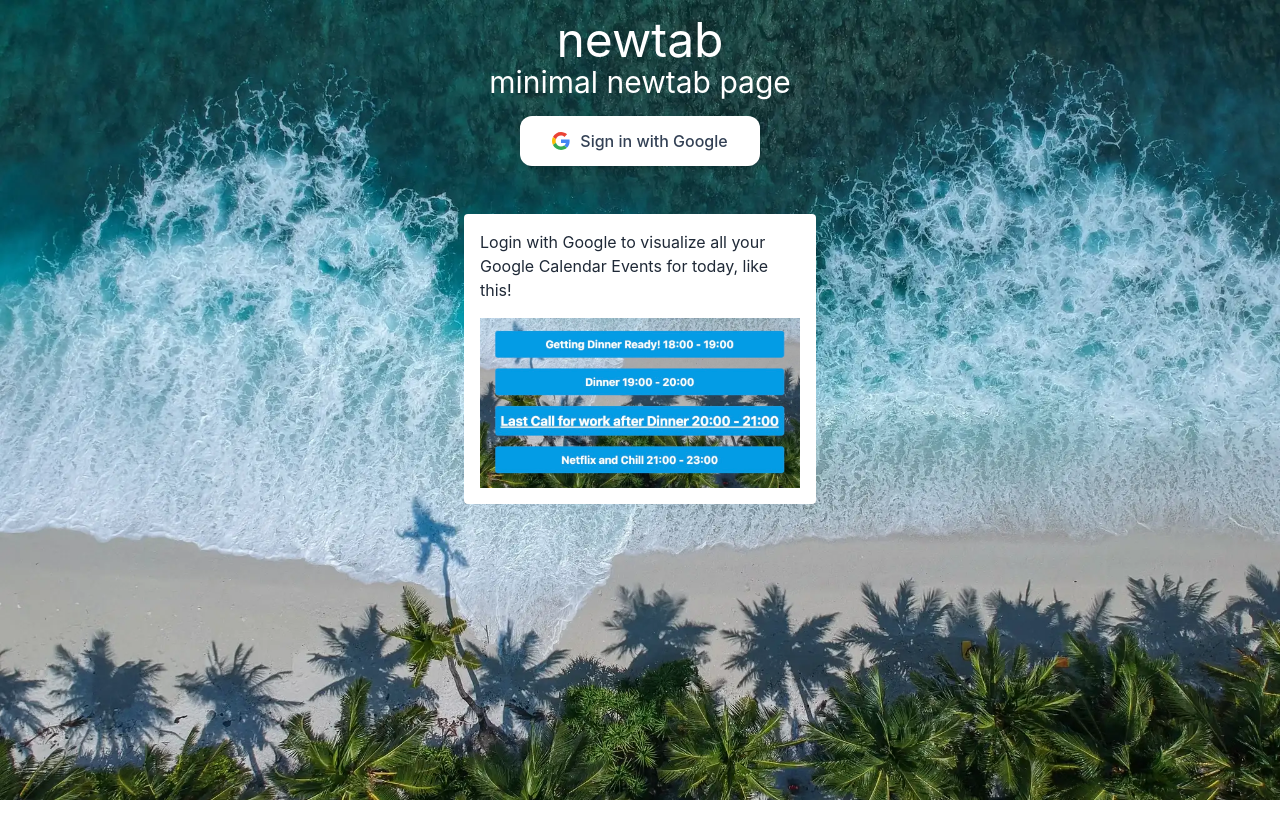
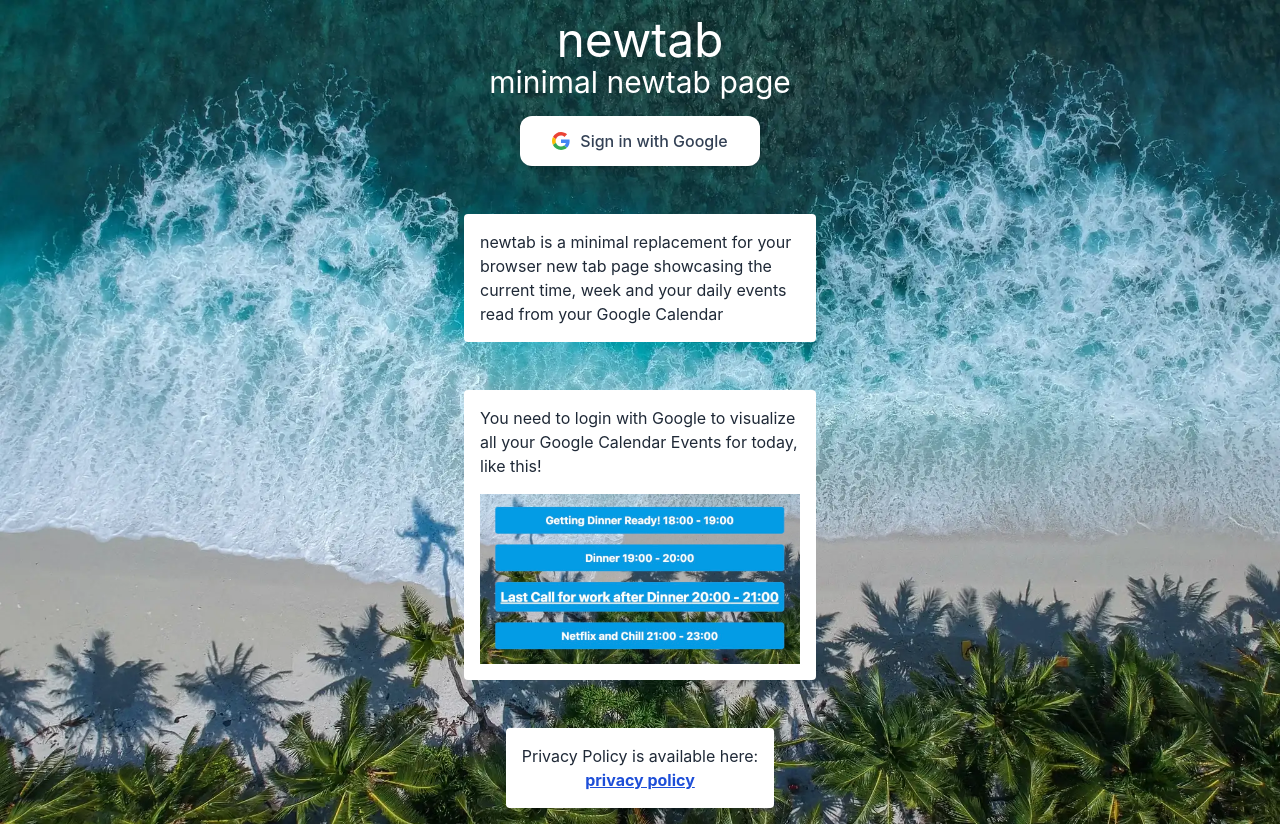
Before and after one commit to riccardogiorato/newtab, a Next.js app: page / in a window 1280 px wide. Before the commit the page ends 800 px from the top, so only its background shows below. Built offline with nearby package versions, Linux system fonts and the light colour scheme; no server answers.

Commit message:
add LinkElement

```diff
--- a/package.json
+++ b/package.json
@@ -13,7 +13,7 @@
     "studio": "yarn prisma studio",
     "migrate": "yarn prisma migrate dev",
     "generate": "yarn prisma generate",
-    "setup": "vercel pull"
+    "setup": "yarn vercel env pull"
   },
   "dependencies": {
     "@googleapis/calendar": "^1.0.2",
@@ -34,6 +34,7 @@
     "eslint-config-next": "12.1.6",
     "postcss": "^8.4.14",
     "prisma": "^3.12.0",
-    "typescript": "4.7.2"
+    "typescript": "4.7.2",
+    "vercel": "^25.0.0"
   }
 }
--- /dev/null
+++ b/src/components/LinkElement.tsx
@@ -0,0 +1,9 @@
+export const LinkElement: React.FC<
+  React.AnchorHTMLAttributes<HTMLAnchorElement>
+> = ({ children, ...props }) => {
+  return (
+    <a {...props} className="underline text-blue-700 font-bold">
+      {children}
+    </a>
+  );
+};
--- a/src/pages/index.tsx
+++ b/src/pages/index.tsx
@@ -1,7 +1,9 @@
 /* eslint-disable @next/next/no-img-element */
 import { signIn, useSession } from "next-auth/react";
+import Link from "next/link";
 import Router from "next/router";
 import { GoogleSignIn } from "../components/GoogleSignIn";
+import { LinkElement } from "../components/LinkElement";
 const Home = () => {
   const { data: session, status } = useSession();
 
@@ -27,18 +29,45 @@ const Home = () => {
               })
             }
           />
+
+          <span className="mt-4 flex items-center justify-center">
+            <div className="flex flex-col">
+              <div className="p-4 mt-8 rounded bg-white text-gray-800">
+                <p className="max-w-xs">
+                  newtab is a minimal replacement for your browser new tab page
+                  showcasing the current time, week and your daily events read
+                  from your Google Calendar
+                </p>
+              </div>
+            </div>
+          </span>
+
           <span className="mt-4 flex items-center justify-center">
             <div className="flex flex-col">
               <div className="p-4 mt-8 rounded bg-white text-gray-800">
                 <p className="pb-4 max-w-xs">
-                  Login with Google to visualize all your Google Calendar Events
-                  for today, like this!
+                  You need to login with Google to visualize all your Google
+                  Calendar Events for today, like this!
                 </p>
                 <img
                   src="/events.jpg"
                   alt="Events"
                   className="max-w-xs mx-auto"
                 />
+              </div>
+            </div>
+          </span>
+
+          <span className="mt-4 flex items-center justify-center">
+            <div className="flex flex-col">
+              <div className="p-4 mt-8 rounded bg-white text-gray-800">
+                <p className="max-w-xs text-center">
+                  Privacy Policy is available here:
+                  <br />
+                  <Link href="/privacy">
+                    <LinkElement>privacy policy</LinkElement>
+                  </Link>
+                </p>
               </div>
             </div>
           </span>
--- a/src/pages/privacy.tsx
+++ b/src/pages/privacy.tsx
@@ -1,5 +1,6 @@
 import { NextPage } from "next";
 import Link from "next/link";
+import { LinkElement } from "../components/LinkElement";
 
 const Privacy: NextPage = () => {
   return (
@@ -27,9 +28,18 @@ const Privacy: NextPage = () => {
 
         `}
         </style>
-        <h1>Privacy Policy</h1>
+
+        <span className="fixed left-0 top-0 bg-white w-full text-center">
+          <Link href="/">
+            <LinkElement>
+              <h2>go back to the home</h2>
+            </LinkElement>
+          </Link>
+        </span>
+
+        <h1 className="pt-10">Privacy Policy</h1>
         <p>
-          <em>Effective date: 2021-01-01</em>
+          <em>Effective date: 2022-06-05</em>
         </p>
         <h2>Introduction</h2>
         <p>
@@ -440,22 +450,22 @@ const Privacy: NextPage = () => {
         <p>
           If you have any questions about this Privacy Policy, please contact us
           by email:
-          <a href="mailto:" target="_blank" rel="nofollow noreferrer">
-            @
-          </a>
+          <LinkElement href="mailto:" target="_blank" rel="nofollow noreferrer">
+            info@riccardogiorato.com
+          </LinkElement>
         </p>
       </main>
       <div className="mx-auto bottom-2 w-full flex flex-col items-center p-4">
-        <a
+        <LinkElement
           href="https://github.com/riccardogiorato/newtab"
           target="_blank"
           rel="noopener noreferrer"
           className="underline mt-2"
         >
           Source Code on Github
-        </a>
+        </LinkElement>
         <Link href="/privacy">
-          <a className="underline mt-2">Privacy Policy</a>
+          <LinkElement className="underline mt-2">Privacy Policy</LinkElement>
         </Link>
       </div>
     </>
```
Also changed, not shown: 1 other file (tests, documents, lock files or other folders).
